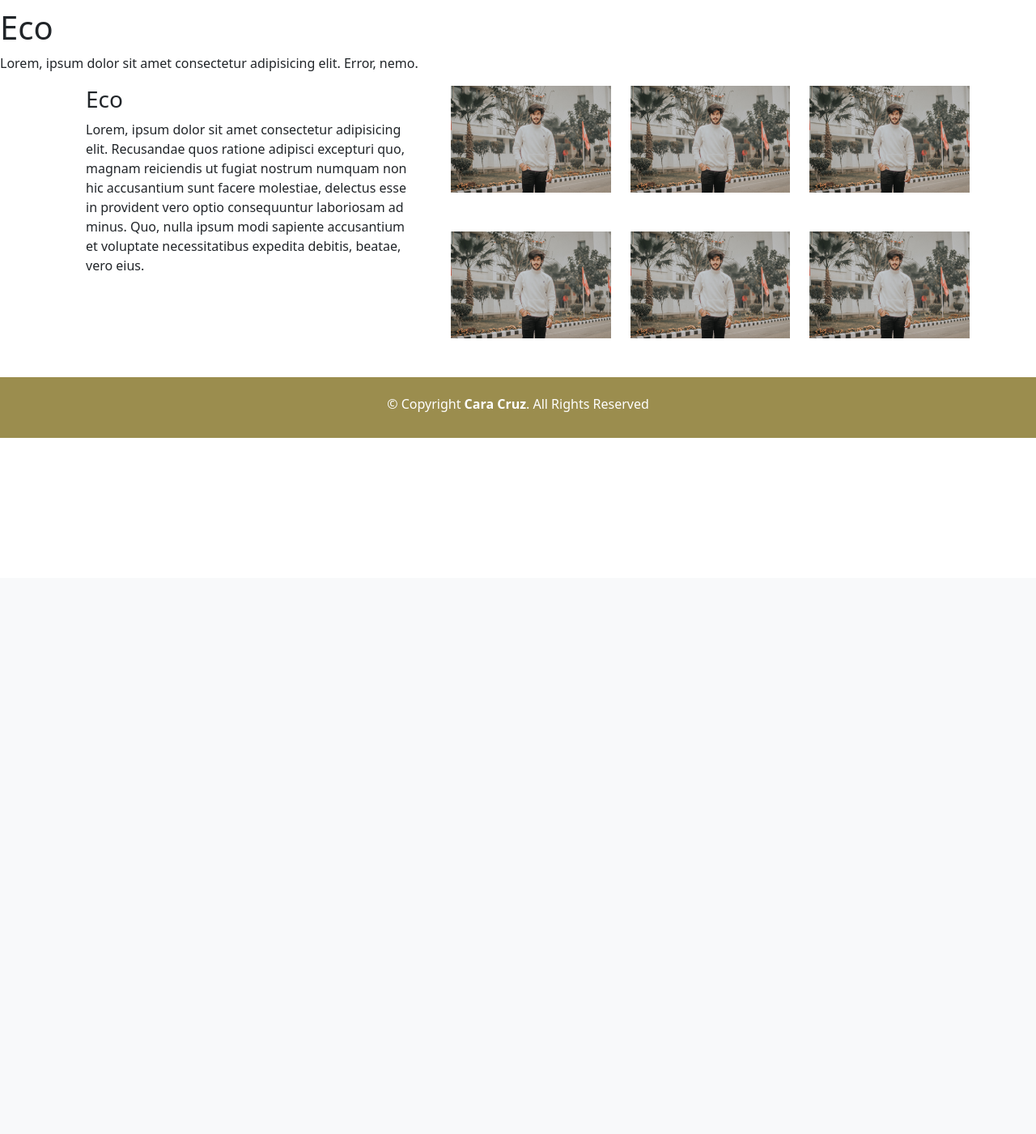
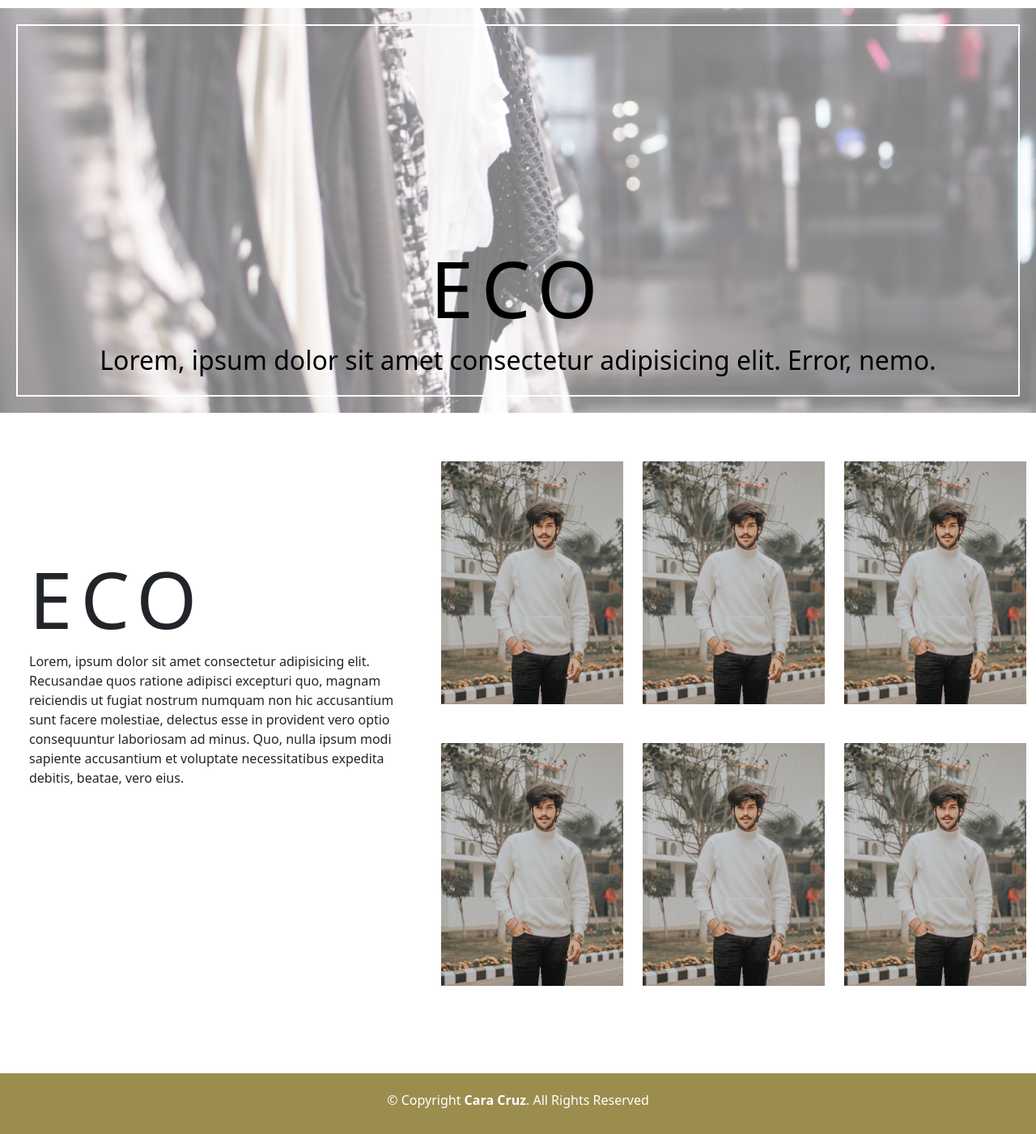
Before and after one commit to RubenRodrigo/nativa-pisko, a Django app: page /colecciones/ in a window 1280 px wide. Shown: the part 86-1487 px from the top of the page at 81% size. Before the commit the page ends 627 px from the top, so only its background shows below. Run offline with Django 3.2, Linux system fonts and the light colour scheme; style sheets or scripts are compiled from the project's sources; some libraries are stand-ins or nearby versions.

Commit message:
static files

```diff
--- /dev/null
+++ b/static/assets/css/components/_banner.scss
@@ -0,0 +1,15 @@
+.banner{
+    background: $color-secundario;
+    color: $color-claro;
+    padding: 30px;
+}
+.conocenos__box{
+    margin-bottom: 50px;
+    & .row {
+        width: 100%;
+    }
+    .box__info{
+        font-size: 1.4rem;
+        padding: 30px;
+    }
+}
--- /dev/null
+++ b/static/assets/css/components/_compromiso.scss
@@ -0,0 +1,22 @@
+.compromiso{
+    .amautas{
+        background-color: $color-terciario;
+    }
+    .amautas__galeria{
+        display: grid;
+        grid-template-columns: 1fr 1fr 1fr;
+        .item{
+            img{
+                width: 100%;
+                height: 200px;
+                object-fit: cover;
+            }
+            &__info{
+                padding: 20px;
+                border-bottom: 1px solid rgb(121, 119, 119);
+                border-collapse: collapse;
+                overflow: hidden;
+            }
+        }
+    }
+}
--- a/static/assets/css/components/_globals.scss
+++ b/static/assets/css/components/_globals.scss
@@ -1,6 +1,7 @@
 $color-primario: rgb(59, 59, 59);
 $color-claro: rgb(255, 255, 255);
 $color-secundario: rgb(155, 141, 78);
+$color-terciario: rgb(241, 237, 220);
 body{
     padding-top: 6rem;
 }
--- /dev/null
+++ b/static/assets/css/components/_hero.scss
@@ -0,0 +1,57 @@
+.colecciones > *{
+    margin: 60px 0px;
+}
+.hero{
+    position: relative;
+    margin-top: 0px;
+    &__img{
+        height: 500px;
+        padding: 20px;
+        opacity: 0.5;
+    }
+    &__border{
+        border: 2px solid $color-claro;
+        width: 100%;
+        height: 100%;
+    }
+    &__info{
+        position: absolute;
+        bottom: 5%;
+        left: 0px;
+        width: 100%;
+        text-align: center;
+        *{
+            color: black;
+        }
+        h1{
+            font-size: 6rem;
+            letter-spacing: 10px;
+            text-transform: uppercase;
+        }
+        p{
+            font-size: 2rem;
+        }
+    }
+}
+.coleccion{
+    & .container{
+        max-width: 1350px;
+    }
+    &__info .container{
+        margin: 7rem auto;
+        h3{
+            font-size: 6rem;
+            letter-spacing: 10px;
+            text-transform: uppercase;
+        }
+        p{
+            font-size: 1rem;
+        }
+    }
+    &__img{
+        height: 300px;
+        img{
+            object-fit: cover;
+        }
+    }
+}
--- a/static/assets/css/styles.scss
+++ b/static/assets/css/styles.scss
@@ -9,3 +9,6 @@
 @import "components/carousel";
 @import "components/producto";
 @import "components/footer";
+@import "components/hero";
+@import "components/compromiso";
+@import "components/banner";
```
Also changed, not shown: static/assets/img/ambiente.jpg (added), static/assets/img/ropa.jpg (added).
